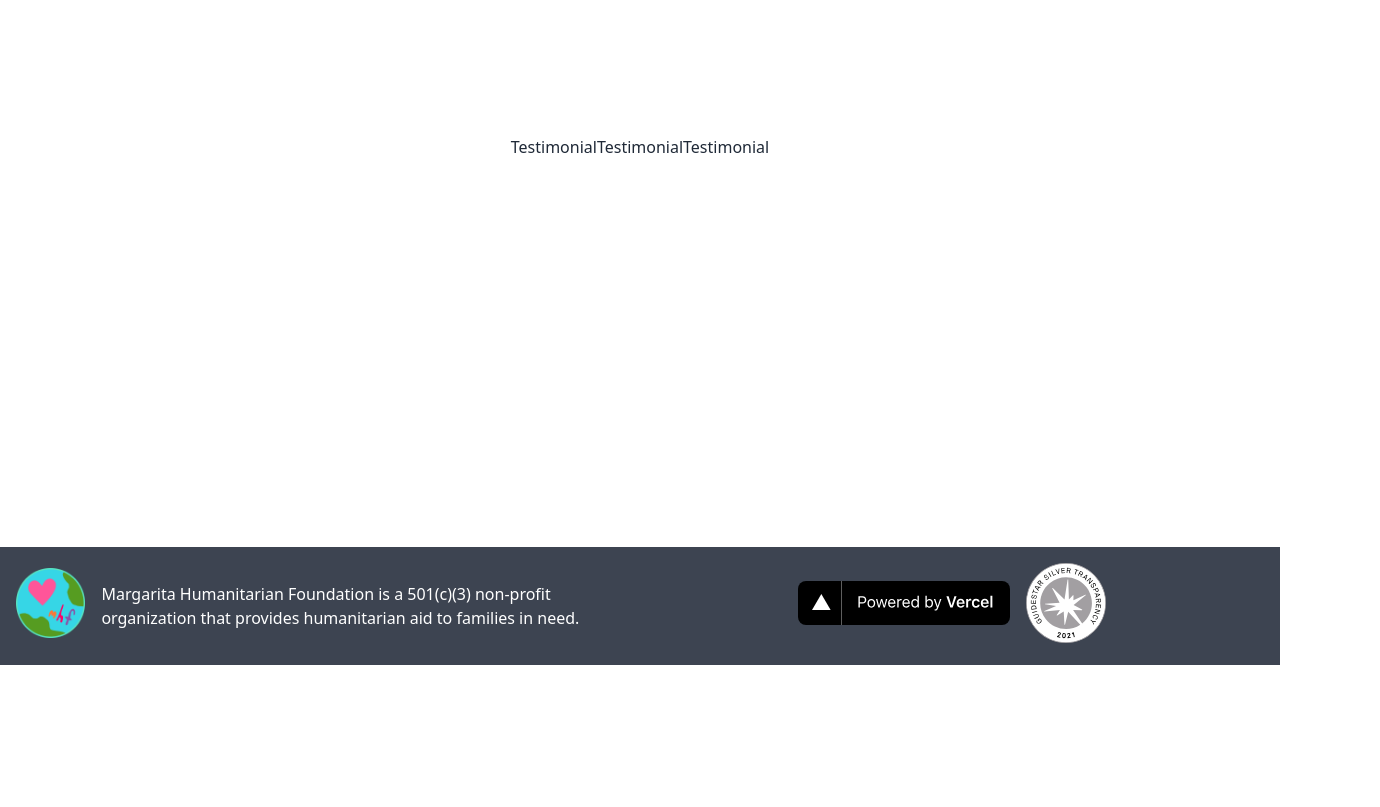
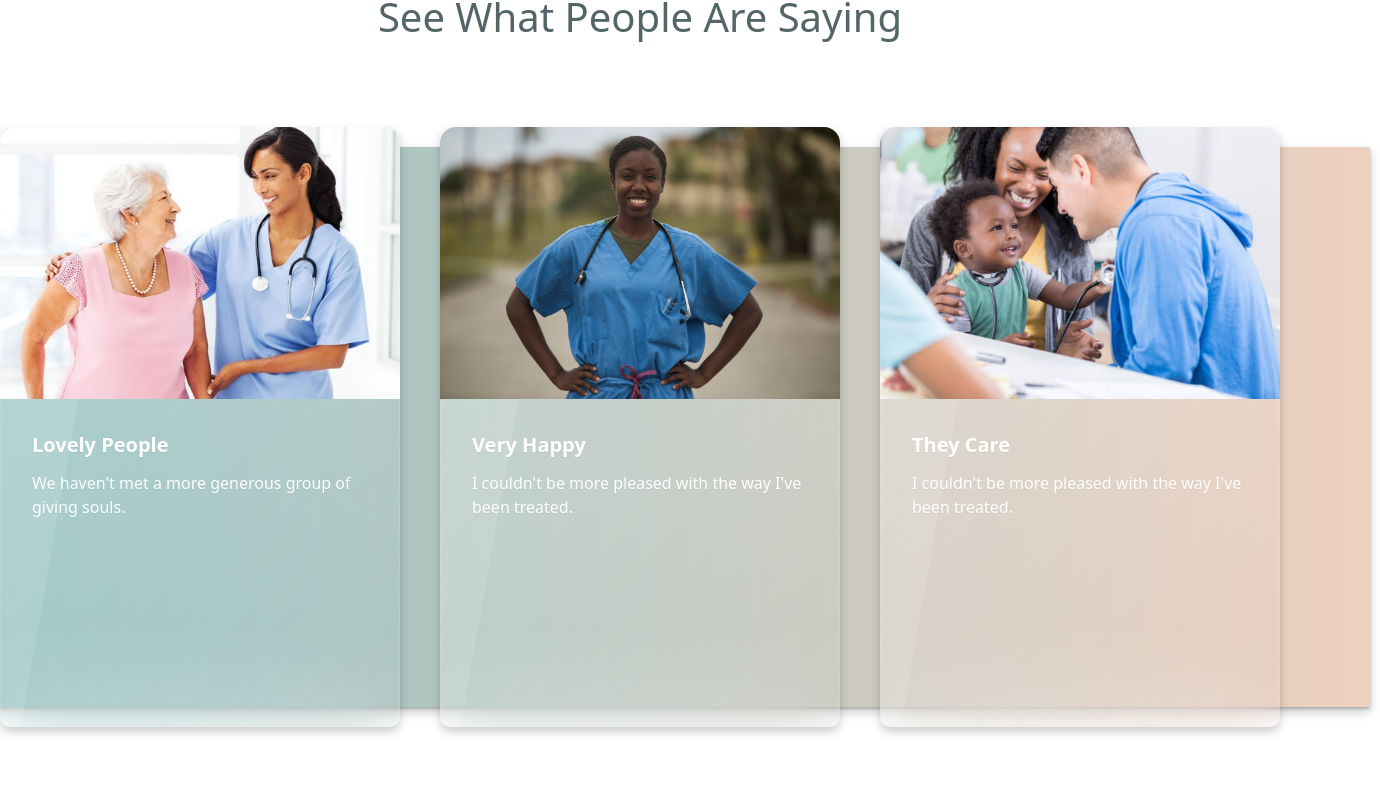
Before and after one commit to margaritahumanitarian/helpafamily, a Next.js app: page /landing-page in a window 1280 px wide. Shown: the part 933-1740 px from the top of the page, 1380 px wide, since content can reach past the window. Before the commit the page ends 1598 px from the top, so only its background shows below. Built offline with nearby package versions, Linux system fonts and the light colour scheme.

Commit message:
Finished testimonial section

```diff
--- a/pages/landing-page.js
+++ b/pages/landing-page.js
@@ -1,6 +1,7 @@
 import { useEffect, useState } from 'react';
 import Footer from '../components/Footer';
 import Head from 'next/head';
+import Image from 'next/image';
 // import Link from 'next/link';
 import PropTypes from 'prop-types';
 import { useRouter } from 'next/router';
@@ -48,9 +49,9 @@ const LargeHeroSection = ({
 };
 
 LargeHeroSection.propTypes = {
-  children: PropTypes.node.isRequired,
-  bgImage: PropTypes.string,
-  mainTextSize: PropTypes.string,
+  children: PropTypes.node,
+  bgImage: PropTypes.string.isRequired,
+  heroHeight: PropTypes.string,
   opacity: PropTypes.string,
 };
 
@@ -72,10 +73,10 @@ LargeHeroSection.propTypes = {
 
 const LargeHeroContent = ({
   children,
+  fadeInSpeed = '0.8s',
   mainTextSize = 'md',
   title,
   titleSize = '5xl',
-  fadeInSpeed = '0.8s',
 }) => {
   const [fadeIn, setFadeIn] = useState(0);
   useEffect(() => {
@@ -184,6 +185,114 @@ const LandingPageNav = ({ fadeInSpeed = '1.5s' }) => {
   );
 };
 
+const TestimonialSection = () => {
+  return (
+    <section className="testimonial-section">
+      <div className="section-title">
+        <h2>{'See What People Are Saying'}</h2>
+      </div>
+      <div className="cards">
+        <div className="testimonial-card">
+          <div className="card glass lg:card text-neutral-content">
+            <figure className="p-0">
+              <Image
+                alt="testimonial"
+                className="shadow-lg"
+                height={340}
+                layout="responsive"
+                src="/images/HealthWorkShop.jpg"
+                width={500}
+              />
+            </figure>
+            <div className="max-w-md card-body">
+              <h2 className="card-title">{'Lovely People'}</h2>
+              <p>{"We haven't met a more generous group of giving souls."}</p>
+            </div>
+          </div>
+        </div>
+        <div className="testimonial-card">
+          <div className="card glass lg:card text-neutral-content">
+            <figure className="p-0">
+              <Image
+                alt="testimonial"
+                className="shadow-lg"
+                height={340}
+                layout="responsive"
+                src="/images/Volunteer.jpg"
+                width={500}
+              />
+            </figure>
+            <div className="max-w-md card-body">
+              <h2 className="card-title">{'Very Happy'}</h2>
+              <p>
+                {"I couldn't be more pleased with the way I've been treated."}
+              </p>
+            </div>
+          </div>
+        </div>
+        <div className="testimonial-card">
+          <div className="card glass lg:card text-neutral-content">
+            <figure className="p-0">
+              <Image
+                alt="testimonial"
+                className="shadow-lg"
+                height={340}
+                layout="responsive"
+                src="/images/Humanitarian.jpg"
+                width={500}
+              />
+            </figure>
+            <div className="max-w-md card-body">
+              <h2 className="card-title">{'They Care'}</h2>
+              <p>
+                {"I couldn't be more pleased with the way I've been treated."}
+              </p>
+            </div>
+          </div>
+        </div>
+      </div>
+      <style jsx>{`
+        .testimonial-section {
+          display: flex;
+          flex-direction: column;
+          justify-content: center;
+          align-items: center;
+          height: 1200px;
+          padding: 10px;
+        }
+        .cards {
+          background: linear-gradient(
+            90deg,
+            rgba(91, 164, 167, 0.699) 0%,
+            rgba(206, 117, 66, 0.336) 100%
+          );
+          padding: 70px;
+          display: flex;
+          align-items: center;
+          height: 70vh;
+          box-shadow: 0 5px 10px rgba(0, 0, 0, 0.2),
+            0 2px 3px rgba(0, 0, 0, 0.2);
+        }
+        .testimonial-card {
+          display: flex;
+          width: 400px;
+          height: 600px;
+          overflow: scroll;
+          margin: 20px;
+          border-radius: 10px;
+          box-shadow: 0 5px 10px rgba(0, 0, 0, 0.2);
+        }
+        .section-title {
+          color: #0d2529b4;
+          font-size: 2.5rem;
+          font-weight: 500;
+          padding-bottom: 100px;
+        }
+      `}</style>
+    </section>
+  );
+};
+
 const LandingPage = () => {
   const router = useRouter();
   return (
@@ -221,24 +330,13 @@ const LandingPage = () => {
             </button>
           </LargeHeroContent>
         </LargeHeroSection>
-        <section className="testimonial-section">
-          <div className="testimonial-card">{'Testimonial'}</div>
-          <div className="testimonial-card">{'Testimonial'}</div>
-          <div className="testimonial-card">{'Testimonial'}</div>
-        </section>
+        <TestimonialSection />
 
         <style jsx>{`
           .body {
-            //height: 100vh;
-            width: 100vw;
             display: flex;
             flex-direction: column;
             align-items: center;
-          }
-          .testimonial-section {
-            display: flex;
-            align-items: center;
-            height: 800px;
           }
         `}</style>
       </main>
```
